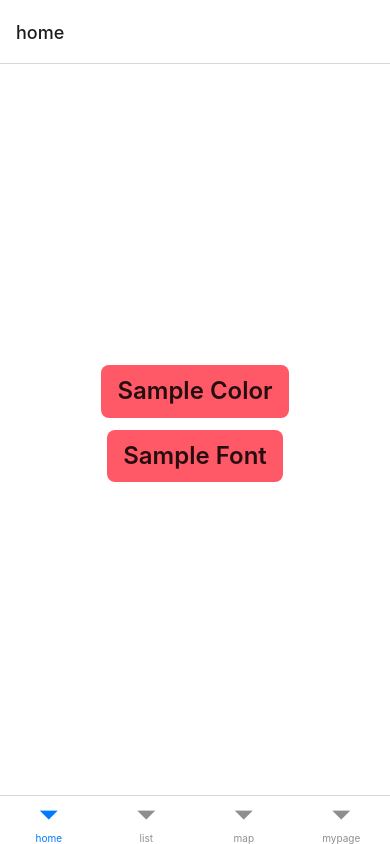
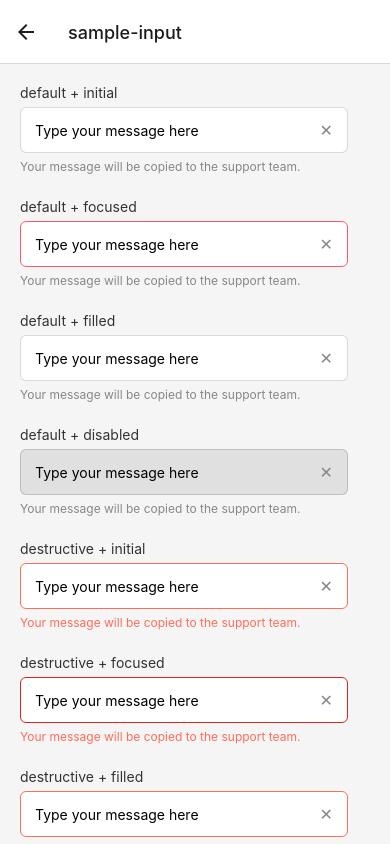
Before and after one commit to diningBuddy/fe, a React Native app: screen /sample-input in a window 390 px wide. Built offline with nearby package versions, Linux system fonts and the light colour scheme.

Commit message:
[KAN-187] 프로젝트 초기 스타일 설정 - 인풋

```diff
--- a/App.tsx
+++ b/App.tsx
@@ -24,6 +24,7 @@ import MypageScreen from "./src/screens/MypageScreen";
 import BrowserScreen from "./src/screens/BrowserScreen";
 import SampleColor from "./src/components/sample/SampleColor";
 import SampleFont from "./src/components/sample/SampleFont";
+import SampleInput from "./src/components/sample/SampleInput";
 
 export type Props = {
   label: string;
@@ -63,6 +64,7 @@ const App: React.FC<Props> = ({ label, onPress, color, ...rest }) => {
             component={SampleColor}
           />
           <Stack.Screen name={RouteNames.SAMPLE_FONT} component={SampleFont} />
+          <Stack.Screen name={RouteNames.SAMPLE_INPUT} component={SampleInput} />
         </Stack.Navigator>
       </NavigationContainer>
     </ThemeProvider>
--- /dev/null
+++ b/src/components/sample/SampleInput.tsx
@@ -0,0 +1,250 @@
+import React, {useContext, useState} from "react";
+import styled, {ThemeContext} from "styled-components/native";
+import {ScrollView, TextInput, TouchableOpacity} from "react-native";
+
+const SampleInput = () => {
+  const theme = useContext(ThemeContext);
+
+  // State to manage the value of the input fields
+  const [inputValue, setInputValue] = useState("");
+
+  // Function to clear the input field
+  const clearInput = () => {
+    setInputValue("");
+  };
+
+  return (
+      <ScrollViewContainer>
+        {/* Default + Initial */}
+        <InputRow>
+          <Label>default + initial</Label>
+          <InputWrapper variant="default" state="initial">
+            <InputContainer>
+              <StyledInput
+                  placeholder="Type your message here"
+                  value={inputValue}
+                  onChangeText={setInputValue}
+              />
+              <CloseButton onPress={clearInput}>
+                <CloseButtonText>✕</CloseButtonText>
+              </CloseButton>
+            </InputContainer>
+          </InputWrapper>
+          <DescriptionText variant="default">
+            Your message will be copied to the support team.
+          </DescriptionText>
+        </InputRow>
+
+        {/* Default + Focused */}
+        <InputRow>
+          <Label>default + focused</Label>
+          <InputWrapper variant="default" state="focused">
+            <InputContainer>
+              <StyledInput
+                  placeholder="Type your message here"
+                  value={inputValue}
+                  onChangeText={setInputValue}
+              />
+              <CloseButton onPress={clearInput}>
+                <CloseButtonText>✕</CloseButtonText>
+              </CloseButton>
+            </InputContainer>
+          </InputWrapper>
+          <DescriptionText variant="default">
+            Your message will be copied to the support team.
+          </DescriptionText>
+        </InputRow>
+
+        {/* Default + Filled */}
+        <InputRow>
+          <Label>default + filled</Label>
+          <InputWrapper variant="default" state="filled">
+            <InputContainer>
+              <StyledInput
+                  placeholder="Type your message here"
+                  value={inputValue}
+                  onChangeText={setInputValue}
+              />
+              <CloseButton onPress={clearInput}>
+                <CloseButtonText>✕</CloseButtonText>
+              </CloseButton>
+            </InputContainer>
+          </InputWrapper>
+          <DescriptionText variant="default">
+            Your message will be copied to the support team.
+          </DescriptionText>
+        </InputRow>
+
+        {/* Default + Disabled */}
+        <InputRow>
+          <Label>default + disabled</Label>
+          <InputWrapper variant="default" state="disabled">
+            <InputContainer>
+              <StyledInput
+                  placeholder="Type your message here"
+                  value={inputValue}
+                  onChangeText={setInputValue}
+                  editable={false}
+              />
+              <CloseButton disabled>
+                <CloseButtonText>✕</CloseButtonText>
+              </CloseButton>
+            </InputContainer>
+          </InputWrapper>
+          <DescriptionText variant="default">
+            Your message will be copied to the support team.
+          </DescriptionText>
+        </InputRow>
+
+        {/* Destructive + Initial */}
+        <InputRow>
+          <Label>destructive + initial</Label>
+          <InputWrapper variant="destructive" state="initial">
+            <InputContainer>
+              <StyledInput
+                  placeholder="Type your message here"
+                  value={inputValue}
+                  onChangeText={setInputValue}
+              />
+              <CloseButton onPress={clearInput}>
+                <CloseButtonText>✕</CloseButtonText>
+              </CloseButton>
+            </InputContainer>
+          </InputWrapper>
+          <DescriptionText variant="destructive">
+            Your message will be copied to the support team.
+          </DescriptionText>
+        </InputRow>
+
+        {/* Destructive + Focused */}
+        <InputRow>
+          <Label>destructive + focused</Label>
+          <InputWrapper variant="destructive" state="focused">
+            <InputContainer>
+              <StyledInput
+                  placeholder="Type your message here"
+                  value={inputValue}
+                  onChangeText={setInputValue}
+              />
+              <CloseButton onPress={clearInput}>
+                <CloseButtonText>✕</CloseButtonText>
+              </CloseButton>
+            </InputContainer>
+          </InputWrapper>
+          <DescriptionText variant="destructive">
+            Your message will be copied to the support team.
+          </DescriptionText>
+        </InputRow>
+
+        {/* Destructive + Filled */}
+        <InputRow>
+          <Label>destructive + filled</Label>
+          <InputWrapper variant="destructive" state="filled">
+            <InputContainer>
+              <StyledInput
+                  placeholder="Type your message here"
+                  value={inputValue}
+                  onChangeText={setInputValue}
+              />
+              <CloseButton onPress={clearInput}>
+                <CloseButtonText>✕</CloseButtonText>
+              </CloseButton>
+            </InputContainer>
+          </InputWrapper>
+          <DescriptionText variant="destructive">
+            Your message will be copied to the support team.
+          </DescriptionText>
+        </InputRow>
+
+        {/* Destructive + Disabled */}
+        <InputRow>
+          <Label>destructive + disabled</Label>
+          <InputWrapper variant="destructive" state="disabled">
+            <InputContainer>
+              <StyledInput
+                  placeholder="Type your message here"
+                  value={inputValue}
+                  onChangeText={setInputValue}
+                  editable={false}
+              />
+              <CloseButton disabled>
+                <CloseButtonText>✕</CloseButtonText>
+              </CloseButton>
+            </InputContainer>
+          </InputWrapper>
+          <DescriptionText variant="destructive">
+            Your message will be copied to the support team.
+          </DescriptionText>
+        </InputRow>
+      </ScrollViewContainer>
+  );
+};
+
+const ScrollViewContainer = styled(ScrollView)`
+  padding: 20px;
+  background-color: #f5f5f5;
+`;
+
+const InputRow = styled.View`
+  margin-bottom: 24px; /* Increased margin to accommodate the description text */
+`;
+
+const Label = styled.Text`
+  margin-bottom: 6px;
+  color: #333;
+`;
+
+const InputWrapper = styled.View`
+  border: 1px solid ${({variant, state, theme}) => {
+    if (variant === "destructive") {
+      return state === "focused"
+          ? theme.color.destructive.active
+          : theme.color.destructive.main;
+    } else {
+      return state === "focused"
+          ? theme.color.primary.main
+          : theme.color.theme.border;
+    }
+  }};
+  width: 328px;
+  border-radius: 6px;
+  background-color: ${({state}) =>
+      state === "disabled" ? "#e0e0e0" : "#fff"};
+`;
+
+const InputContainer = styled.View`
+  display: flex;
+  padding: 12px 14px;
+  justify-content: space-between;
+  align-items: center;
+  align-self: stretch;
+
+  flex-direction: row;
+`;
+
+const StyledInput = styled(TextInput)`
+  display: flex;
+  font-size: 14px;
+  border-radius: 6px;
+  color: ${({state}) => (state === "disabled" ? "#888" : "#000")};
+`;
+
+const CloseButton = styled(TouchableOpacity)`
+
+`;
+
+const CloseButtonText = styled.Text`
+  font-size: 16px;
+  color: #888;
+`;
+
+const DescriptionText = styled.Text`
+  margin-top: 6px;
+  font-size: 12px;
+  color: ${({variant, theme}) =>
+      variant === "destructive"
+          ? theme.color.destructive.main
+          : theme.color.theme.textSecondary};
+`;
+
+export default SampleInput;
--- a/src/screens/HomeScreen.tsx
+++ b/src/screens/HomeScreen.tsx
@@ -39,6 +39,14 @@ const HomeScreen = ({ navigation }: Props) => {
       >
         <HeadingSemiBold24>Sample Font</HeadingSemiBold24>
       </SampleBtn>
+
+      <SampleBtn
+          onPress={() => {
+            navigation.navigate(RouteNames.SAMPLE_INPUT);
+          }}
+      >
+        <HeadingSemiBold24>Sample Input</HeadingSemiBold24>
+      </SampleBtn>
     </View>
   );
 };
--- a/src/utils/routes.ts
+++ b/src/utils/routes.ts
@@ -8,6 +8,7 @@ export const RouteNames = {
 
   SAMPLE_FONT: "sample-font" as const,
   SAMPLE_COLOR: "sample-color" as const,
+  SAMPLE_INPUT: "sample-input" as const,
 };
 
 export type RootStackParamList = {
@@ -19,4 +20,5 @@ export type RootStackParamList = {
   [RouteNames.MYPAGE]: undefined;
   [RouteNames.SAMPLE_FONT]: undefined;
   [RouteNames.SAMPLE_COLOR]: undefined;
+  [RouteNames.SAMPLE_INPUT]: undefined;
 };
```
